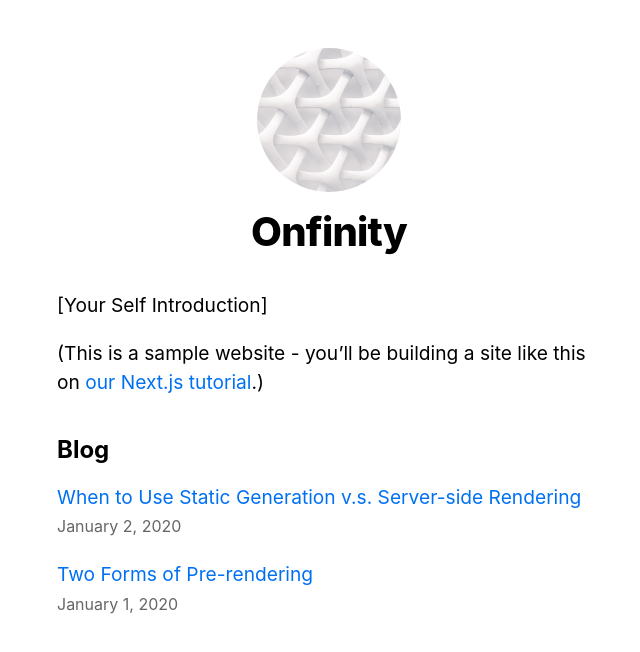
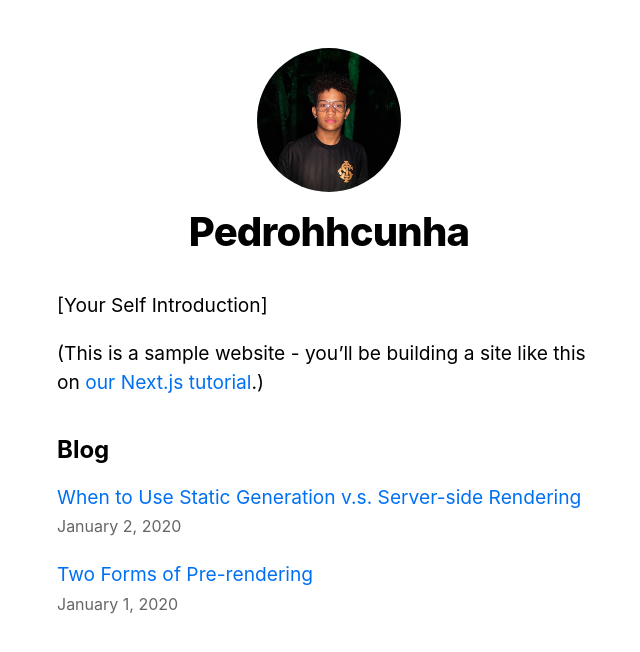
Before and after one commit to pedrohhcunha/next-blog, a Next.js app: page / in a window 1280 px wide. Shown: the top 652 px of the page, without its empty margins (311-951 px from the left). Built offline with nearby package versions, Linux system fonts and the light colour scheme.

Commit message:
Alterando informações pessoais

```diff
--- a/components/layout.js
+++ b/components/layout.js
@@ -4,8 +4,8 @@ import styles from '../styles/Layout.module.css'
 import utilStyles from '../styles/utils.module.css'
 import Link from 'next/link'
 
-const name = 'Onfinity'
-export const siteTitle = 'Next.js Sample Website'
+const name = 'Pedrohhcunha'
+export const siteTitle = 'BLOG - Pedrohhcunha'
 
 export default function Layout({ children, home }) {
   return (
```
Also changed, not shown: public/images/profile.jpg.
